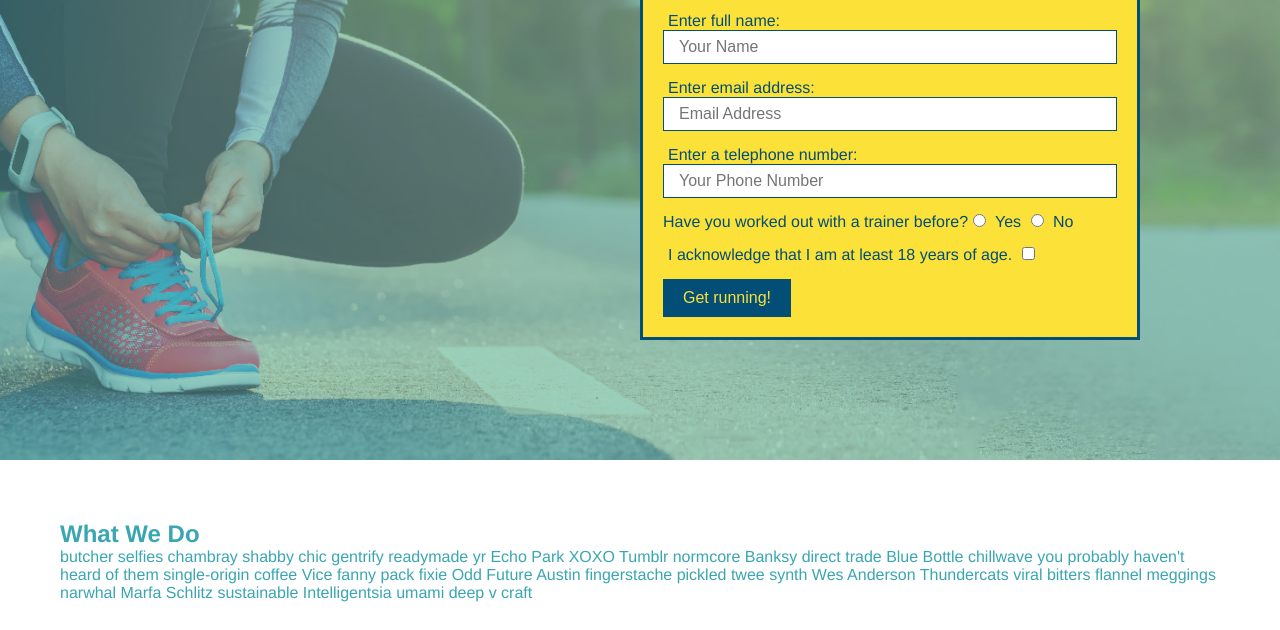
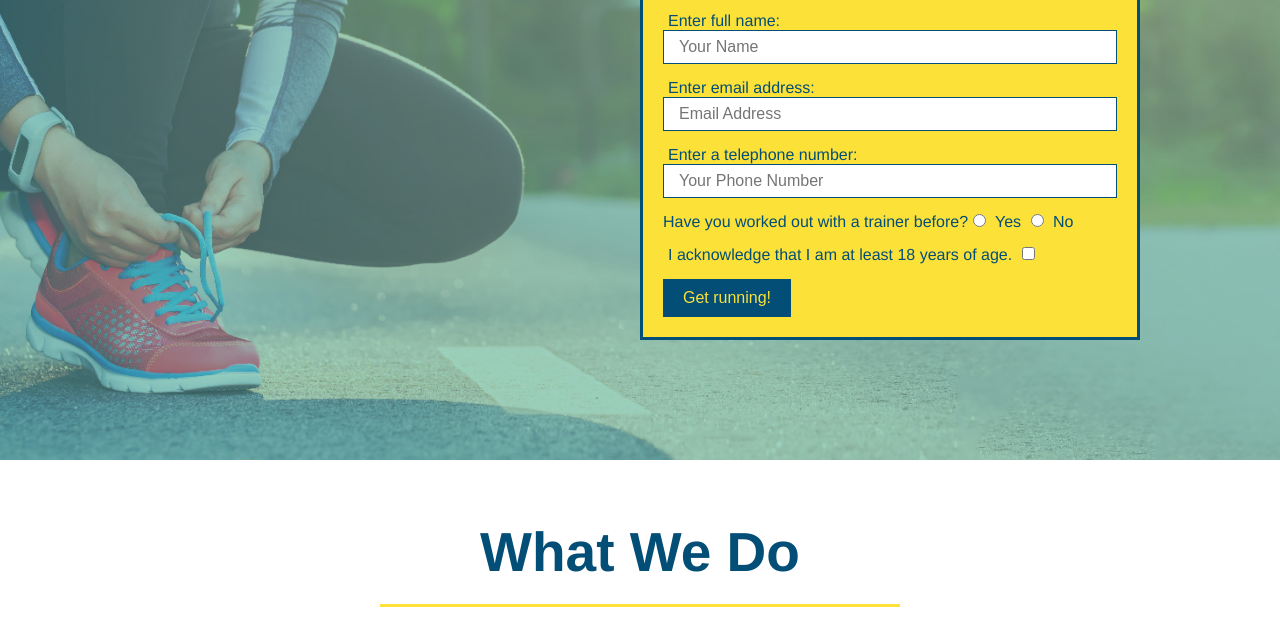
Before and after one commit to Blitman12/RunBuddy, a plain HTML site: page index.html in a window 1280 px wide. Shown: the part 322-952 px from the top of the page. Drawn offline with Linux system fonts and the light colour scheme.

Commit message:
"Intro style changes"

```diff
--- a/assets/css/style.css
+++ b/assets/css/style.css
@@ -98,6 +98,30 @@ body {
     font-size: 16px;
   }
 
+
+/* Trainer Cards */
+.intro {
+  text-align: center;
+}
+
+.intro h2 {
+  font-size: 55px;
+  color: #024e76;
+  margin-bottom: 35px;
+  padding: 0 100px 20px 100px;
+  border-bottom: 3px solid;
+  border-color: #fce138;
+  display: inline-block;
+}
+
+.intro p {
+  line-height: 1.7;
+  color: #39a6b2;
+  width: 80%;
+  font-size: 20px;
+  margin: 0 auto;
+}
+
 /* Footer */
 footer {
     background: #fce138;
--- a/index.html
+++ b/index.html
@@ -64,7 +64,7 @@
   </section>
 
   <!-- "what we do" section -->
-  <section id="what-we-do">
+  <section id="what-we-do" class="intro">
     <h2>What We Do</h2>
     <p>
       butcher selfies chambray shabby chic gentrify readymade yr Echo Park XOXO Tumblr normcore Banksy direct trade Blue Bottle chillwave you probably haven't heard of them single-origin coffee Vice fanny pack fixie Odd Future Austin fingerstache pickled twee synth Wes Anderson Thundercats viral bitters flannel meggings narwhal Marfa Schlitz sustainable Intelligentsia umami deep v craft
```
